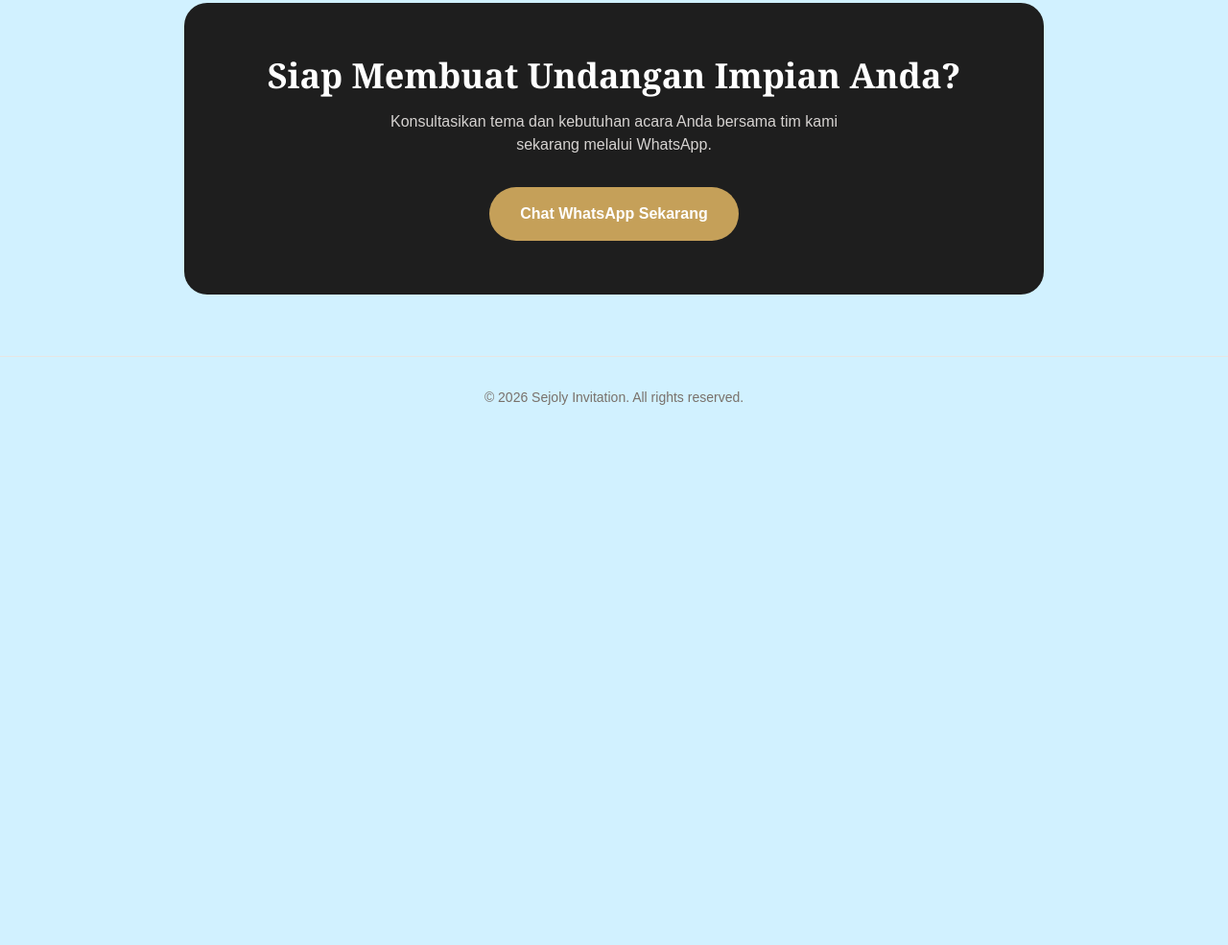
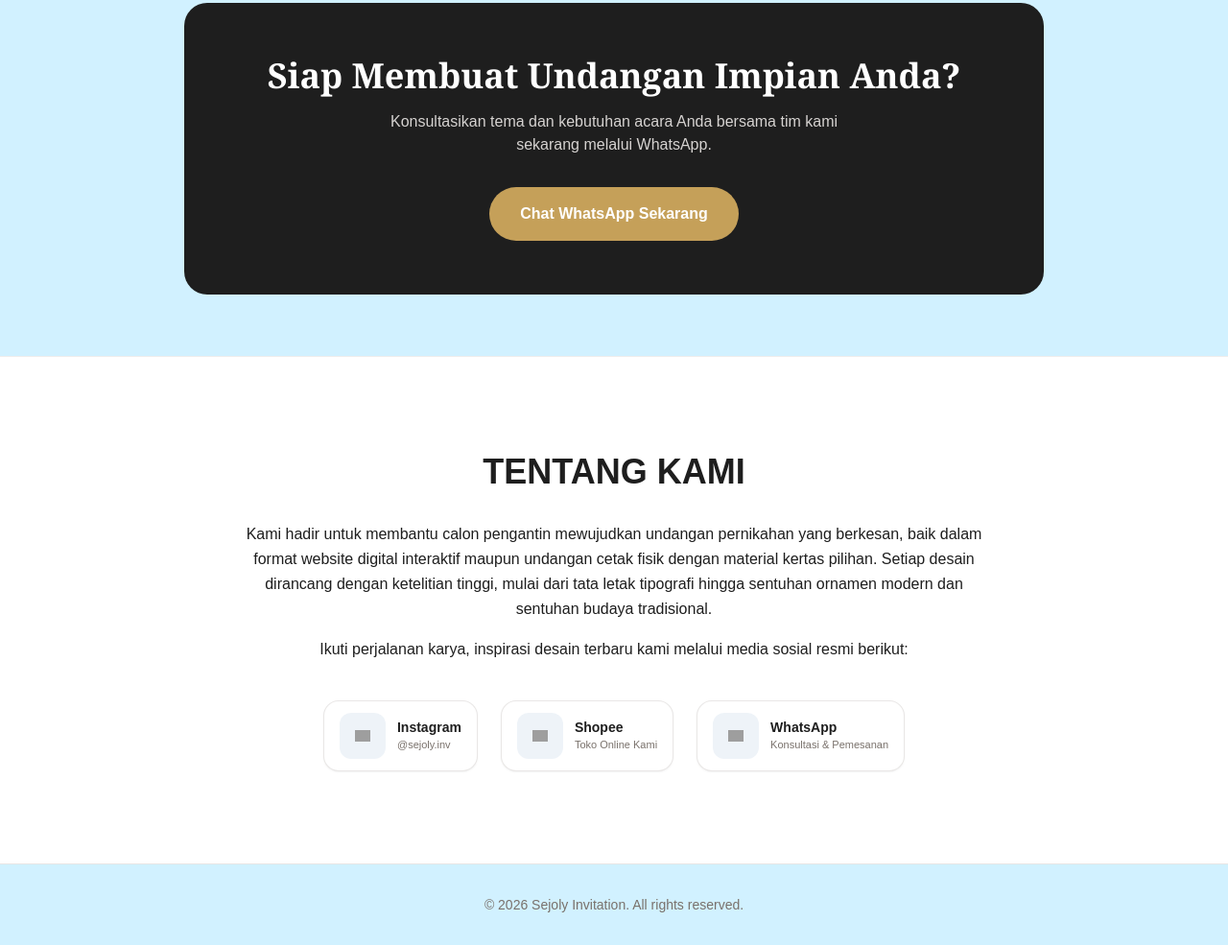
Before and after one commit to Beecome1/sejoly-invitation-portofolio, a website: page index.html in a window 1280 px wide. Shown: the part 3828-4813 px from the top of the page at 96% size. Before the commit the page ends 4284 px from the top, so only its background shows below. Drawn offline with Linux system fonts and the light colour scheme; grey boxes are pictures that could not be loaded.

Commit message:
Menambahkan tombol pemesanan via Shopee dan section tentang kami dengan daftar media sosial.

```diff
--- a/index.html
+++ b/index.html
@@ -855,11 +855,17 @@
               </div>
               <div class="px-6 pb-6">
                 <a
-                  href="https://wa.me/6288901641193?text=Halo,%20saya%20tertarik%20Undangan%20Fisik%20Seri%20Semi%20Amplop"
+                  href="https://id.shp.ee/tZqLufXG"
                   target="_blank"
-                  class="block text-center bg-brand-dark text-white py-2.5 rounded-xl text-xs font-semibold hover:bg-brand-gold transition"
+                  rel="noopener noreferrer"
+                  class="flex items-center justify-center gap-2 bg-brand-dark text-white py-2.5 px-4 rounded-xl text-sm font-semibold hover:bg-[#A2AF7B]"
                 >
-                  Saya Tertarik!
+                  <img
+                    src="./assets/img/Shopee-icon.svg"
+                    alt="Icon Shopee"
+                    class="w-10 h-10 object-contain shrink-0"
+                  />
+                  <span>Pesan via Shopee</span>
                 </a>
               </div>
             </article>
@@ -959,11 +965,17 @@
               </div>
               <div class="px-6 pb-6">
                 <a
-                  href="https://wa.me/6288901641193?text=Halo,%20saya%20tertarik%20Undangan%20Fisik%20Seri%20Semi%20Amplop"
+                  href="https://id.shp.ee/QMJZv1tZ"
                   target="_blank"
-                  class="block text-center bg-brand-dark text-white py-2.5 rounded-xl text-xs font-semibold hover:bg-brand-gold transition"
+                  rel="noopener noreferrer"
+                  class="flex items-center justify-center gap-2 bg-brand-dark text-white py-2.5 px-4 rounded-xl text-sm font-semibold hover:bg-[#A2AF7B]"
                 >
-                  Saya Tertarik!
+                  <img
+                    src="./assets/img/Shopee-icon.svg"
+                    alt="Icon Shopee"
+                    class="w-10 h-10 object-contain shrink-0"
+                  />
+                  <span>Pesan via Shopee</span>
                 </a>
               </div>
             </article>
@@ -1057,6 +1069,114 @@
           >
             Chat WhatsApp Sekarang
           </a>
+        </div>
+      </section>
+
+      <!-- SECTION: TENTANG KAMI -->
+      <section
+        id="tentang-kami"
+        class="py-16 md:py-24 bg-white px-4 sm:px-6 border-t border-stone-200/70"
+      >
+        <div class="max-w-3xl mx-auto text-center">
+          <h2 class="text-3xl sm:text-4xl font-bold mt-1 mb-8 uppercase">
+            Tentang Kami
+          </h2>
+
+          <p class="text-sm sm:text-base leading-relaxed mb-4">
+            Kami hadir untuk membantu calon pengantin mewujudkan undangan
+            pernikahan yang berkesan, baik dalam format website digital
+            interaktif maupun undangan cetak fisik dengan material kertas
+            pilihan. Setiap desain dirancang dengan ketelitian tinggi, mulai
+            dari tata letak tipografi hingga sentuhan ornamen modern dan
+            sentuhan budaya tradisional.
+          </p>
+          <p class="text-sm sm:text-base leading-relaxed mb-10">
+            Ikuti perjalanan karya, inspirasi desain terbaru kami melalui media
+            sosial resmi berikut:
+          </p>
+
+          <!-- Daftar Logo Media Sosial dengan Tag <span> -->
+          <div
+            class="flex flex-wrap items-center justify-center gap-4 sm:gap-6"
+          >
+            <!-- Instagram -->
+            <a
+              href="https://instagram.com/sejoly.inv"
+              target="_blank"
+              rel="noopener noreferrer"
+              class="group flex items-center gap-3 bg-white border border-stone-200/90 hover:border-brand-gold px-4 py-3 rounded-2xl shadow-xs hover:shadow-md transition"
+            >
+              <div
+                class="w-12 h-12 rounded-xl bg-[#EEF3F8] group-hover:bg-brand-gold flex items-center justify-center shrink-0 transition"
+              >
+                <img
+                  src="https://cdn.simpleicons.org/instagram/FF0069"
+                  alt="Logo Instagram"
+                  class="w-4 h-4 object-contain group-hover:brightness-0 group-hover:invert transition"
+                />
+              </div>
+              <div class="text-left">
+                <span class="block text-sm font-bold text-brand-dark"
+                  >Instagram</span
+                >
+                <span class="block text-[11px] text-stone-500"
+                  >@sejoly.inv</span
+                >
+              </div>
+            </a>
+
+            <!-- Shopee -->
+            <a
+              href="https://id.shp.ee/YL8fPXaW"
+              target="_blank"
+              rel="noopener noreferrer"
+              class="group flex items-center gap-3 bg-white border border-stone-200/90 hover:border-brand-gold px-4 py-3 rounded-2xl shadow-xs hover:shadow-md transition"
+            >
+              <div
+                class="w-12 h-12 rounded-xl bg-[#EEF3F8] group-hover:bg-brand-gold flex items-center justify-center shrink-0 transition"
+              >
+                <img
+                  src="https://cdn.simpleicons.org/shopee/EE4D2D"
+                  alt="Logo TikTok"
+                  class="w-4 h-4 object-contain group-hover:brightness-0 group-hover:invert transition"
+                />
+              </div>
+              <div class="text-left">
+                <span class="block text-sm font-bold text-brand-dark"
+                  >Shopee</span
+                >
+                <span class="block text-[11px] text-stone-500"
+                  >Toko Online Kami</span
+                >
+              </div>
+            </a>
+
+            <!-- WhatsApp -->
+            <a
+              href="https://wa.me/6288901641193?text=Halo%2C%20Sejoly%20Invitation%21"
+              target="_blank"
+              rel="noopener noreferrer"
+              class="group flex items-center gap-3 bg-white border border-stone-200/90 hover:border-brand-gold px-4 py-3 rounded-2xl shadow-xs hover:shadow-md transition"
+            >
+              <div
+                class="w-12 h-12 rounded-xl bg-[#EEF3F8] group-hover:bg-brand-gold flex items-center justify-center shrink-0 transition"
+              >
+                <img
+                  src="https://cdn.simpleicons.org/whatsapp/25D366"
+                  alt="Logo WhatsApp"
+                  class="w-4 h-4 object-contain group-hover:brightness-0 group-hover:invert transition"
+                />
+              </div>
+              <div class="text-left">
+                <span class="block text-sm font-bold text-brand-dark"
+                  >WhatsApp</span
+                >
+                <span class="block text-[11px] text-stone-500"
+                  >Konsultasi & Pemesanan</span
+                >
+              </div>
+            </a>
+          </div>
         </div>
       </section>
     </main>
```
Also changed, not shown: dist/output.css.
